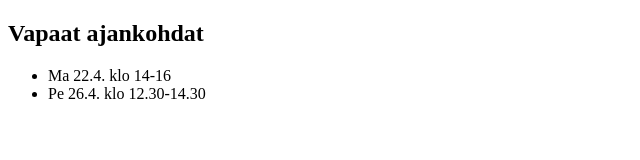
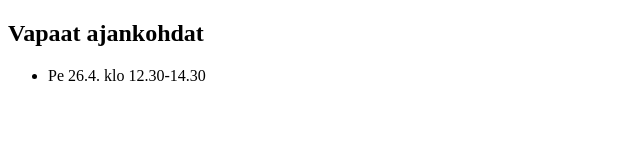
Before and after one commit to rainekk/ryo, a plain HTML site: page index.html in a window 1280 px wide. Shown: the whole page, without its empty margins (0-640 px from the left). Drawn offline with Linux system fonts and the light colour scheme.

Commit message:
Päivitetty vapaita ajakohtia.

```diff
--- a/index.html
+++ b/index.html
@@ -9,7 +9,6 @@
     <h2>Vapaat ajankohdat</h2>
 
     <ul>
-      <li>Ma 22.4. klo 14-16</li>
       <li>Pe 26.4. klo 12.30-14.30</li>
     </ul>
 
```
